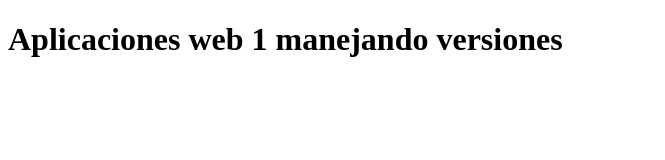
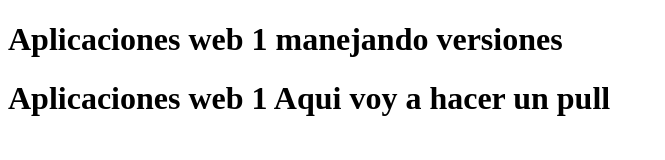
Before and after one commit to maribelguerrero28/aplicacion-git-ensayo, a plain HTML site: page index.html in a window 1280 px wide. Shown: the whole page, without its empty margins (0-665 px from the left). Drawn offline with Linux system fonts and the light colour scheme.

Commit message:
Update index.html

```diff
--- a/index.html
+++ b/index.html
@@ -7,7 +7,8 @@
     <title>Aplicacion web 1 ensayo</title>
 </head>
 <body>
-<h1>Aplicaciones web 1 manejando versiones</h1>
+    <h1>Aplicaciones web 1 manejando versiones</h1>
+    <h1>Aplicaciones web 1 Aqui voy a hacer un pull</h1>
 </body>
 
 </html>
```
